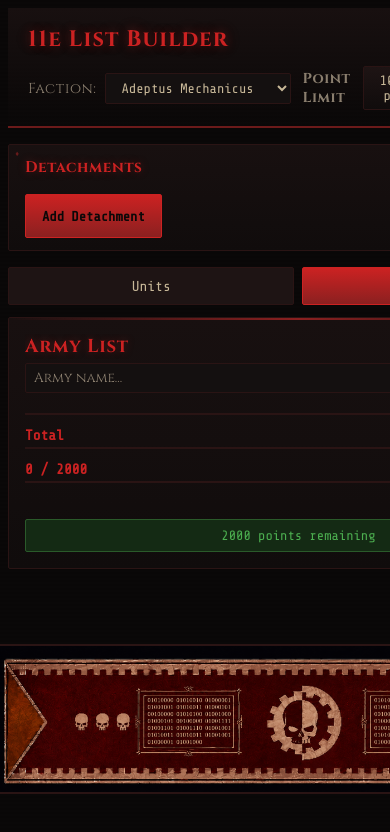
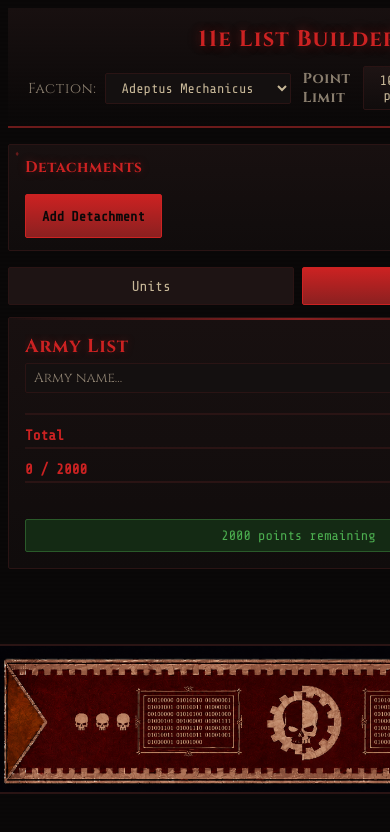
Before and after one commit to theflyinghamburger/11e-list-builder, a React (Vite) app: page / in a window 390 px wide. Shown: the top 832 px of the page. Built offline with nearby package versions, Linux system fonts and the light colour scheme; the HTML template or start-up script is replaced by a standard one.

Commit message:
Minor UI changes in Mobile

```diff
--- a/src/App.css
+++ b/src/App.css
@@ -980,13 +980,17 @@
 
   .app-header {
     flex-direction: column;
-    align-items: flex-start;
+    align-items: center;
     gap: 12px;
   }
 
-  .app-header::before,
-  .app-header::after {
+.app-header::before,
+    .app-header::after {
     display: none;
+  }
+
+  .app-header h1 {
+    text-align: center;
   }
 
   .app-body {
```
